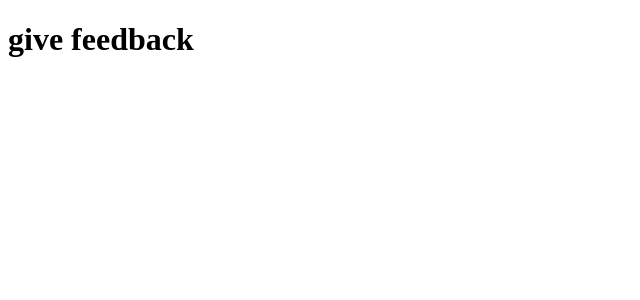
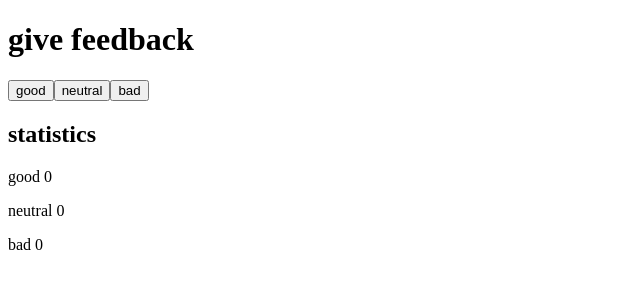
Before and after one commit to serfoll/fso_part1, a React (Vite) app in the folder unicafe/: page / in a window 1280 px wide. Shown: the top 300 px of the page, without its empty margins (0-640 px from the left). Built offline with nearby package versions, Linux system fonts and the light colour scheme.

Commit message:
exercise 1.6 step 1 initial app

```diff
--- a/unicafe/src/App.jsx
+++ b/unicafe/src/App.jsx
@@ -1,11 +1,26 @@
 /** @format */
+import { useState } from "react";
 
-function App() {
+const App = () => {
+  const [good, setGood] = useState(0);
+  const [neutral, setNeutral] = useState(0);
+  const [bad, setBad] = useState(0);
+
   return (
     <div>
       <h1>give feedback</h1>
+      <button onClick={() => setGood(good + 1)}>good</button>
+      <button onClick={() => setNeutral(neutral + 1)}>neutral</button>
+      <button onClick={() => setBad(bad + 1)}>bad</button>
+
+      <div>
+        <h2>statistics</h2>
+        <p>good {good}</p>
+        <p>neutral {neutral}</p>
+        <p>bad {bad}</p>
+      </div>
     </div>
   );
-}
+};
 
 export default App;
```
